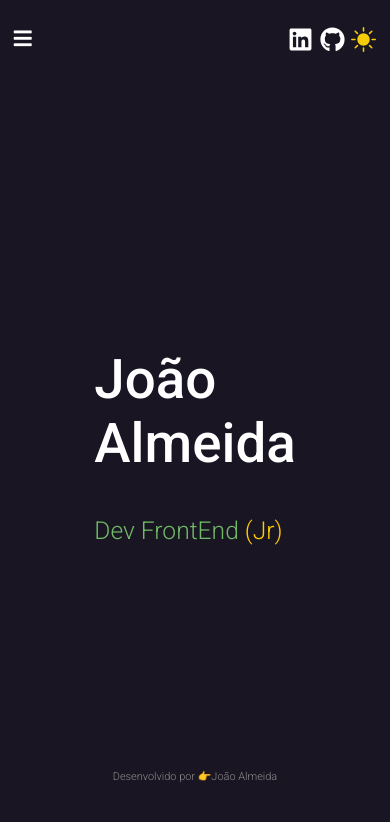
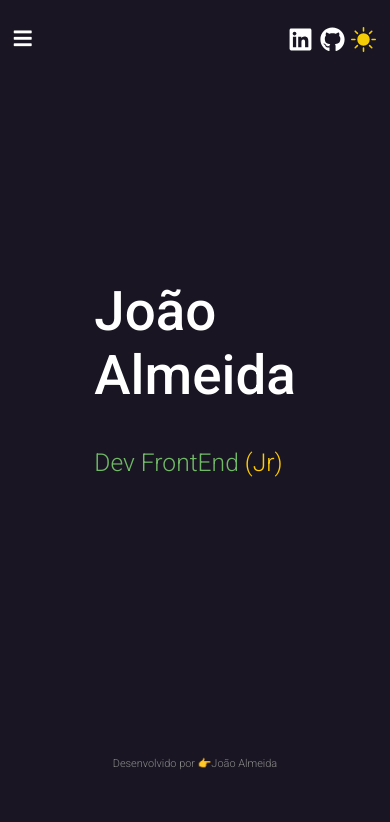
Before and after one commit to joaolalmeida/Portfolio, a React (Vite) app: page / in a window 390 px wide. Shown: the top 822 px of the page. Built offline with nearby package versions, Linux system fonts and the light colour scheme.

Commit message:
arrumando inicio titulo mais para cima

```diff
--- a/src/pages/inicio/Inicio.jsx
+++ b/src/pages/inicio/Inicio.jsx
@@ -34,7 +34,9 @@ export function Inicio() {
           <Profile />
         </div>
       </div>
-      <Footer />
+      <div className={styles.inicioFooter}>
+        <Footer />
+      </div>
     </div>
   )
 }
--- a/src/pages/inicio/Inicio.module.css
+++ b/src/pages/inicio/Inicio.module.css
@@ -13,7 +13,6 @@
 
 @media (max-width: 768px) {
     .body {
-      height: 58vh;
       display: flex;
       justify-content: end;
       flex-direction: column;
@@ -26,4 +25,7 @@
     .linha, .profile {
       display: none;
     }
+    .inicioFooter {
+      margin-top: 6rem;
+    }
   }
```
Also changed, not shown: 1 other file (tests, documents, lock files or other folders).
